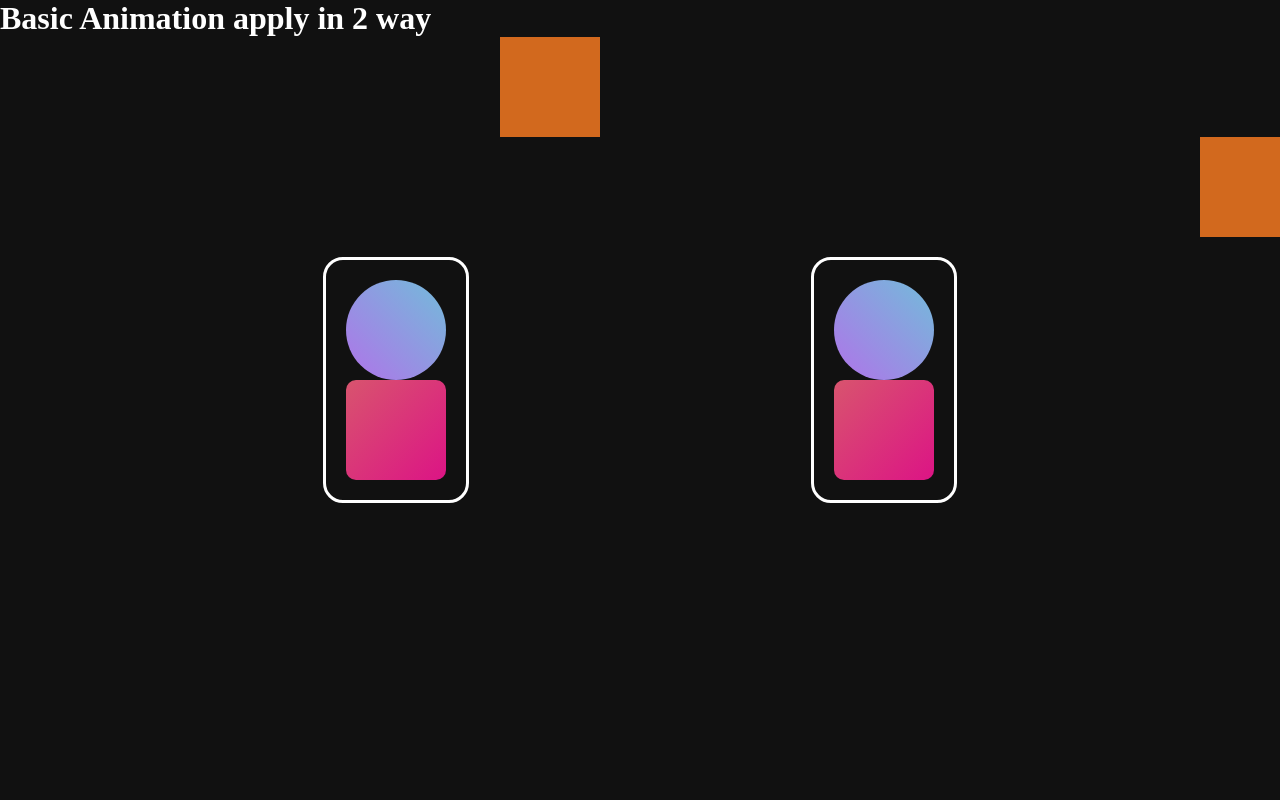
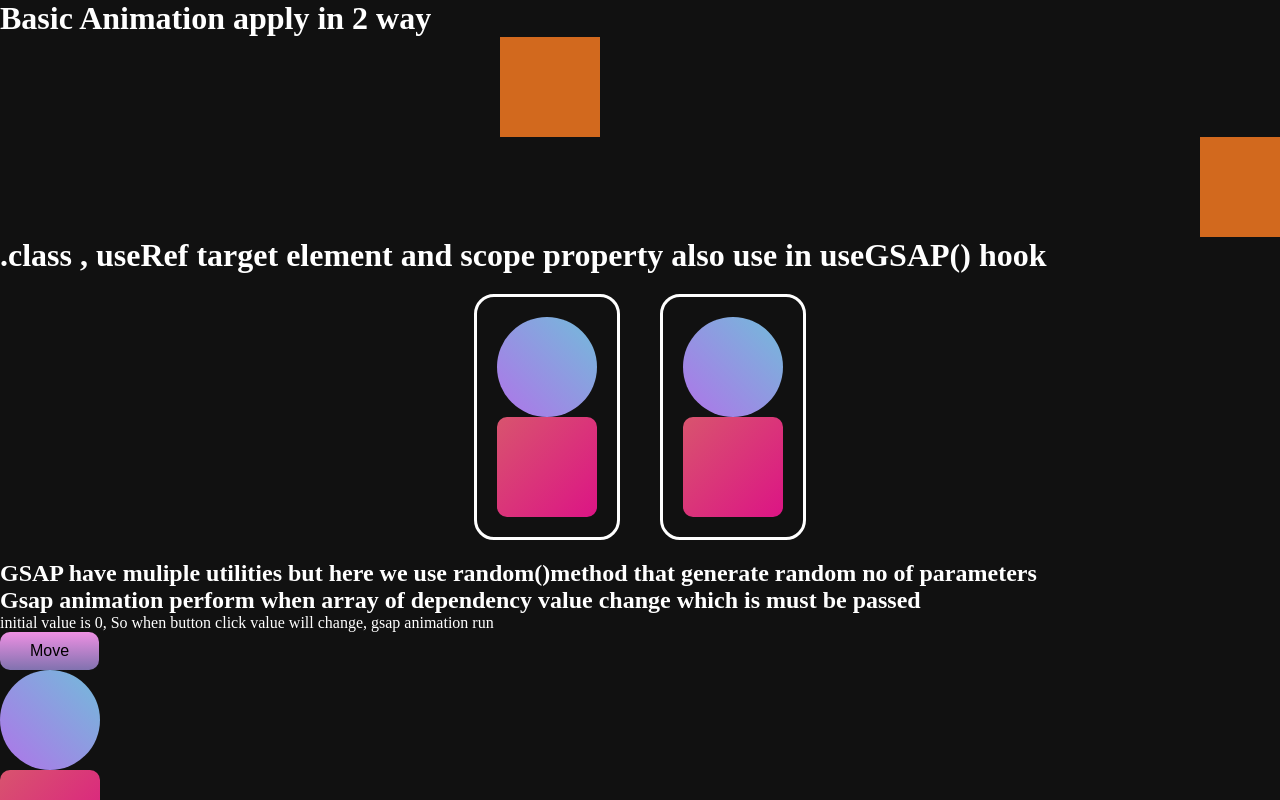
Before and after one commit to Rajsingh704596/gsap-animation, a React (Vite) app in the folder 9.GSAP+ReactJs/: page / in a window 1280 px wide. Built offline with nearby package versions, Linux system fonts and the light colour scheme.

Commit message:
#9.2 GSAP + React : gsap utils random() methods use with and that value store in useState and when value will change component re-render gsap animation run again based on array dependency , and also pass scope for which element inside only animation perform

```diff
--- a/9.GSAP+ReactJs/src/App.jsx
+++ b/9.GSAP+ReactJs/src/App.jsx
@@ -1,11 +1,13 @@
 import Basics1 from "./Components/Basics1";
 import Basics2 from "./Components/Basics2";
+import Basics3 from "./Components/Basics3";
 
 const App = () => {
   return (
     <main>
       <Basics1 />
       <Basics2 />
+      <Basics3 />
     </main>
   );
 };
--- a/9.GSAP+ReactJs/src/Components/Basics2.jsx
+++ b/9.GSAP+ReactJs/src/Components/Basics2.jsx
@@ -5,8 +5,13 @@
 const Basics2 = () => {
   const elmRef = useRef();
 
-  useGSAP(function () {
+  const containerRef = useRef();
+
+  //^ useGSAP we can pass fun. and also other properties like Scope
+  useGSAP(
+    function () {
       gsap.from(".box", {
+        // so here only container1 wala hi .box run hoga scope se
         y: 300,
         opacity: 0,
         rotate: 720,
@@ -15,21 +20,30 @@
       });
 
       gsap.from(elmRef.current, {
-      scale: 0.2,
+        // but here it's work container 2 because ref value always apply on single element so it's also run , here scope property not affect
+        scale: 0,
         opacity: 0,
         delay: 1,
         duration: 1,
       });
-  });
+    },
+    // { scope: ".container1" } //.container1 k ander hi jo .box class hoga uss pr chalega
+    { scope: containerRef } // scope container Ref or inside tk work karega only (jo ki container1 div hai) // note- here scope time not use .current when useRef value
+  );
+
   return (
     <>
+      <h1>
+        .class , useRef target element and scope property also use in useGSAP()
+        hook
+      </h1>
       <section className="container">
-        <div className="container1">
-          <div ref={elmRef} className="circle"></div>
+        <div ref={containerRef} className="container1">
+          <div className="circle"></div>
           <div className="box"></div>
         </div>
         <div className="container2">
-          <div className="circle"></div>
+          <div ref={elmRef} className="circle"></div>
           <div className="box"></div>
         </div>
       </section>
--- /dev/null
+++ b/9.GSAP+ReactJs/src/Components/Basics3.jsx
@@ -0,0 +1,87 @@
+import { useGSAP } from "@gsap/react";
+import gsap from "gsap";
+import { useRef, useState } from "react";
+
+const Basics3 = () => {
+  const [xValue, setXValue] = useState(0); //useState
+  const [rot, setRot] = useState(0);
+  const [yValue, setYValue] = useState(0);
+
+  const boxRef = useRef();
+
+  //^   GSAP random utils method used random(min, max, snap, allowRepeats)
+  const random = gsap.utils.random(-500, 500, 10); // so here random value is between 500 to -500 and that divisible by 10 so e.g 10,20,..490  {only when component will re-render so we use useState hook}
+  const rotateX = gsap.utils.random(-360, 360, 30);
+  const randomY = gsap.utils.random(-500, 500, 100);
+
+  //@   1st way using array dependency
+  //   useGSAP(() => {
+  //     gsap.to(".circle", {
+  //       x: xValue,
+  //       duration: 1,
+  //     });
+
+  //     gsap.to(boxRef.current, {
+  //       x: xValue,
+  //       y: yValue,
+  //       duration: 1,
+  //       rotate: rot,
+  //     });
+  //   }, [xValue, rot, yValue]); //^ here must be pass array of dependency pass so when value,rot change gsap animation again run {same like useEffect}
+
+  //@ 2nd way using scope in obj. and dependency inside change value pass
+  useGSAP(
+    () => {
+      gsap.to(".circle", {
+        x: xValue,
+        duration: 1,
+      });
+
+      gsap.to(boxRef.current, {
+        x: xValue,
+        y: yValue,
+        duration: 1,
+        rotate: rot,
+      });
+    },
+    { scope: "section", dependencies: [xValue, rot, yValue] } // here scope and dependency both pass
+  );
+
+  return (
+    <section>
+      <h1>
+        GSAP have muliple utilities but here we use random()method that generate
+        random no of parameters
+      </h1>
+      <h2>
+        Gsap animation perform when array of dependency value change which is
+        must be passed
+      </h2>
+
+      <p>
+        initial value is 0, So when button click value will change, gsap
+        animation run
+      </p>
+      <div>
+        <button
+          className="movebtn"
+          onClick={() => {
+            // console.log(random);
+            setXValue(random); // setter fun store or update the value
+            console.log(xValue);
+
+            setRot(rotateX);
+
+            setYValue(randomY);
+          }}
+        >
+          Move
+        </button>
+        <div className="circle"></div>
+        <div ref={boxRef} className="box"></div>
+      </div>
+    </section>
+  );
+};
+
+export default Basics3;
--- a/9.GSAP+ReactJs/src/index.css
+++ b/9.GSAP+ReactJs/src/index.css
@@ -12,7 +12,7 @@
 }
 
 main {
-  height: 100vh;
+  height: 100%;
   width: 100%;
   background-color: #111;
   color: white;
@@ -28,7 +28,7 @@
 
 .container {
   display: flex;
-  justify-content: space-evenly;
+  justify-content: center;
   align-content: center;
 }
 
@@ -54,3 +54,63 @@
   border-radius: 50%;
   background: linear-gradient(to left bottom, #72bcda, #b073e9);
 }
+
+/* Move button */
+.movebtn {
+  position: relative;
+  background: linear-gradient(#ee90e3, #8172af);
+  border: none;
+  padding: 10px 30px;
+  border-radius: 10px;
+  font-size: 25px;
+  font-weight: 600px;
+  cursor: pointer;
+  color: black;
+  overflow: hidden;
+  font-size: 16px;
+  transition: background-color 0.4s ease, color 0.4s ease;
+
+  &:hover {
+    background-color: purple;
+    color: white;
+    box-shadow: 0px 8px 20px rgba(255, 0, 255, 0.6);
+    text-shadow: 0 2px 4px rgba(0, 0, 0, 0.7);
+  }
+
+  &:active {
+    scale: 0.96;
+  }
+
+  &::before,
+  &::after {
+    content: "";
+    position: absolute;
+    top: 100%;
+    height: 2px;
+    width: 0%;
+    background-color: white;
+    box-shadow: 0 0 8px rgba(255, 255, 255, 0.6);
+    transform: translateY(-50%);
+    transition: width 0.5s ease-in-out;
+  }
+
+  &::before {
+    left: 50%;
+    transform-origin: left;
+  }
+
+  &::after {
+    right: 50%;
+    transform-origin: right;
+  }
+
+  &:hover::before {
+    width: 50%;
+    left: 0;
+  }
+
+  &:hover::after {
+    width: 50%;
+    right: 0;
+  }
+}
```
Lines whose indentation alone changed are shown as unchanged.
